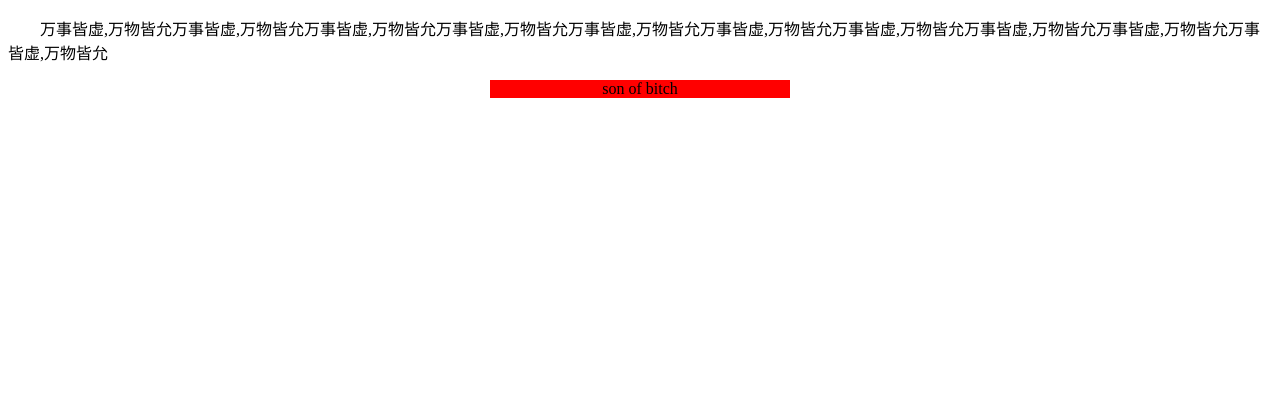
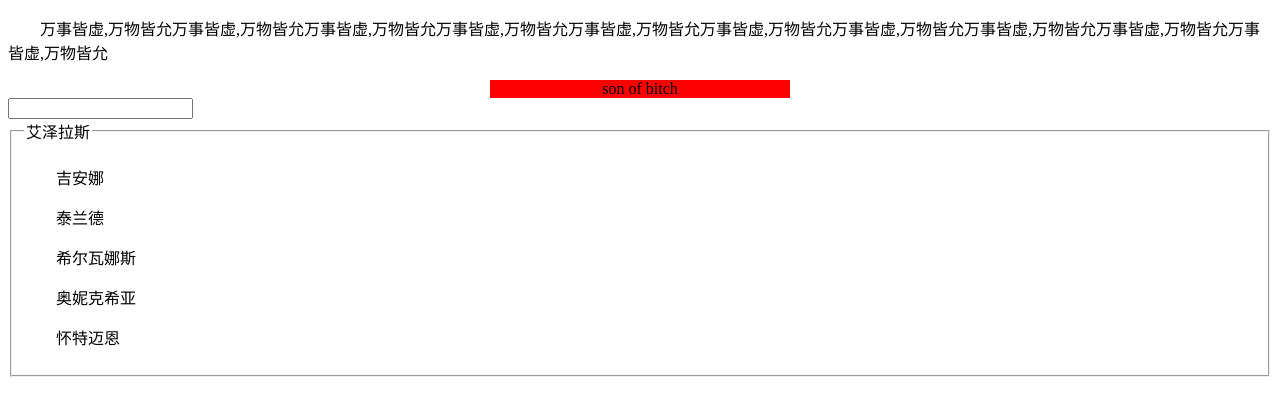
Before and after one commit to lyjady/html-css, a website: page html/font.html in a window 1280 px wide. Drawn offline with Linux system fonts and the light colour scheme.

Commit message:
小测试

```diff
--- a/html/font.html
+++ b/html/font.html
@@ -22,5 +22,23 @@
     <div>
         <span>son of bitch</span>
     </div>
+    <label>
+        <input type="text" list="bea"/>
+    </label>
+    <datalist id="bea">
+        <option>吉安娜</option>
+        <option>泰兰德</option>
+        <option>希尔瓦娜斯</option>
+        <option>奥妮克希亚</option>
+        <option>怀特迈恩</option>
+    </datalist>
+    <fieldset>
+        <legend>艾泽拉斯</legend>
+        <p>吉安娜</p>
+        <p>泰兰德</p>
+        <p>希尔瓦娜斯</p>
+        <p>奥妮克希亚</p>
+        <p>怀特迈恩</p>
+    </fieldset>
 </body>
 </html>
```
